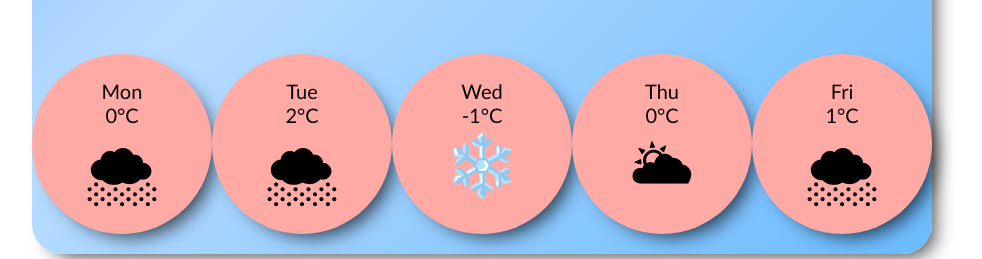
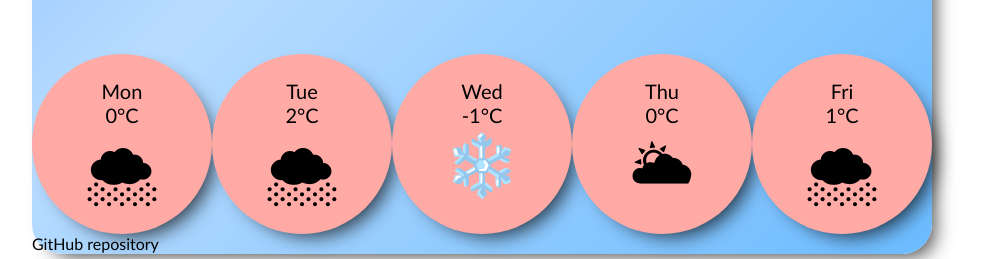
Before and after one commit to reneekaandorp/Weather-app, a plain HTML site: page index.html in a window 1280 px wide. Shown: the part 754-1013 px from the top of the page, without its empty margins (158-1140 px from the left). Drawn offline with nearby package versions, Linux system fonts and the light colour scheme.

Commit message:
Added GitHub link

```diff
--- a/index.html
+++ b/index.html
@@ -70,6 +70,9 @@
           <div class="emoji">🌨</div>
         </div>
       </div>
+      <p href="https://app.netlify.com/sites/prismatic-parfait-b75f95/deploys">
+        GitHub repository
+      </p>
     </div>
     <script src="index.js"></script>
   </body>
```
